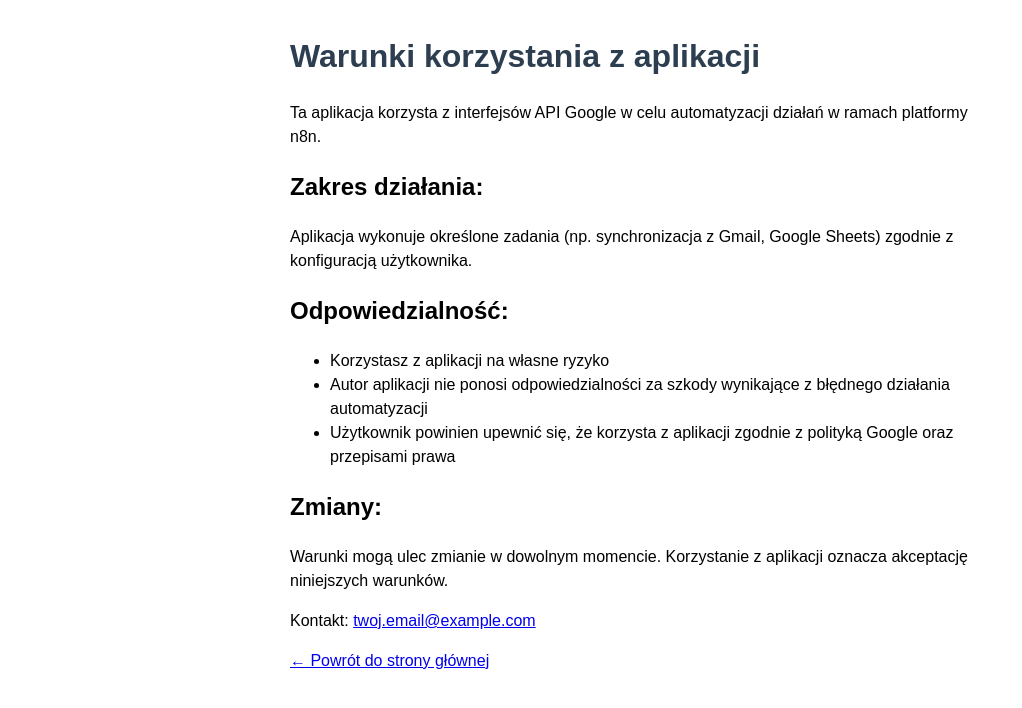
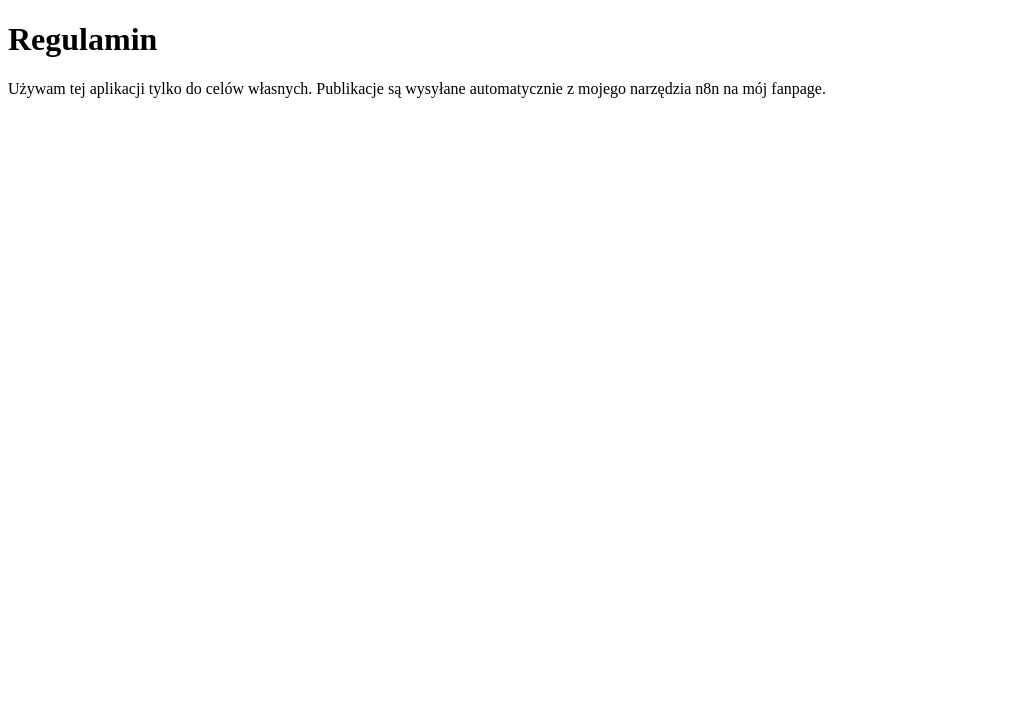
Before and after one commit to wshoq/Polityka-prywatnosci, a plain HTML site: page terms.html in a window 1280 px wide. Shown: the whole page, without its empty margins (0-1022 px from the left). Drawn offline with Linux system fonts and the light colour scheme.

Commit message:
Update terms.html

```diff
--- a/terms.html
+++ b/terms.html
@@ -1,28 +1,8 @@
 <!DOCTYPE html>
-<html lang="pl">
-<head>
-  <meta charset="UTF-8" />
-  <meta name="viewport" content="width=device-width, initial-scale=1" />
-  <title>Warunki korzystania - n8n Google Automation</title>
-  <style>
-    body { font-family: Arial, sans-serif; max-width: 700px; margin: 2rem auto; padding: 0 1rem; line-height: 1.5; }
-    h1 { color: #2c3e50; }
-  </style>
-</head>
+<html>
+<head><title>Regulamin</title></head>
 <body>
-  <h1>Warunki korzystania z aplikacji</h1>
-  <p>Ta aplikacja korzysta z interfejsów API Google w celu automatyzacji działań w ramach platformy n8n.</p>
-  <h2>Zakres działania:</h2>
-  <p>Aplikacja wykonuje określone zadania (np. synchronizacja z Gmail, Google Sheets) zgodnie z konfiguracją użytkownika.</p>
-  <h2>Odpowiedzialność:</h2>
-  <ul>
-    <li>Korzystasz z aplikacji na własne ryzyko</li>
-    <li>Autor aplikacji nie ponosi odpowiedzialności za szkody wynikające z błędnego działania automatyzacji</li>
-    <li>Użytkownik powinien upewnić się, że korzysta z aplikacji zgodnie z polityką Google oraz przepisami prawa</li>
-  </ul>
-  <h2>Zmiany:</h2>
-  <p>Warunki mogą ulec zmianie w dowolnym momencie. Korzystanie z aplikacji oznacza akceptację niniejszych warunków.</p>
-  <p>Kontakt: <a href="mailto:twoj.email@example.com">twoj.email@example.com</a></p>
-  <p><a href="index.html">← Powrót do strony głównej</a></p>
+  <h1>Regulamin</h1>
+  <p>Używam tej aplikacji tylko do celów własnych. Publikacje są wysyłane automatycznie z mojego narzędzia n8n na mój fanpage.</p>
 </body>
 </html>
```
